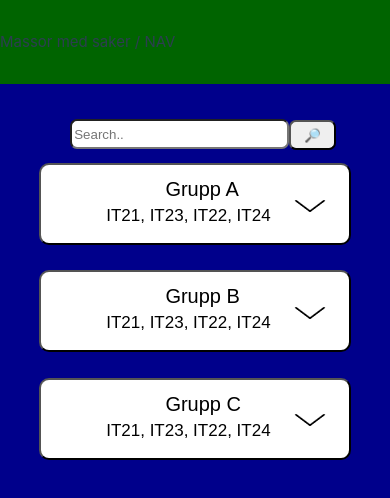
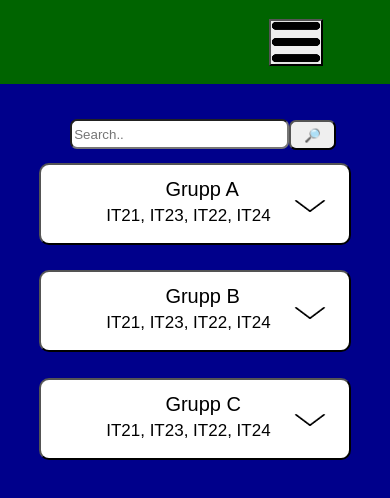
Before and after one commit to CD47484/Volleyboll-Gruppspel, a Vue app in the folder Gruppspel/: page / in a window 390 px wide. Shown: the top 498 px of the page. Built offline with nearby package versions, Linux system fonts and the light colour scheme.

Commit message:
hamburger btn

```diff
--- a/Gruppspel/src/App.vue
+++ b/Gruppspel/src/App.vue
@@ -71,7 +71,9 @@ export default {
 </script>
 
 <template>
-  <nav id="nav">Massor med saker / NAV</nav>
+  <nav id="nav">
+    <button class="hamburger"></button>
+  </nav>
 
   <main id="main">
 
@@ -244,6 +246,13 @@ export default {
   bottom: 0.8em;
   font-size: 23px;
 }
+.hamburger{
+  background-image: url(./assets/hamburger.png);
+  position: relative;
+  width: 54px;
+  height: 47px;
+  left: 69%;
+}
 .search-container {
   position: relative;
   left: 5%;
```
Also changed, not shown: Gruppspel/src/assets/hamburger.png (added).
